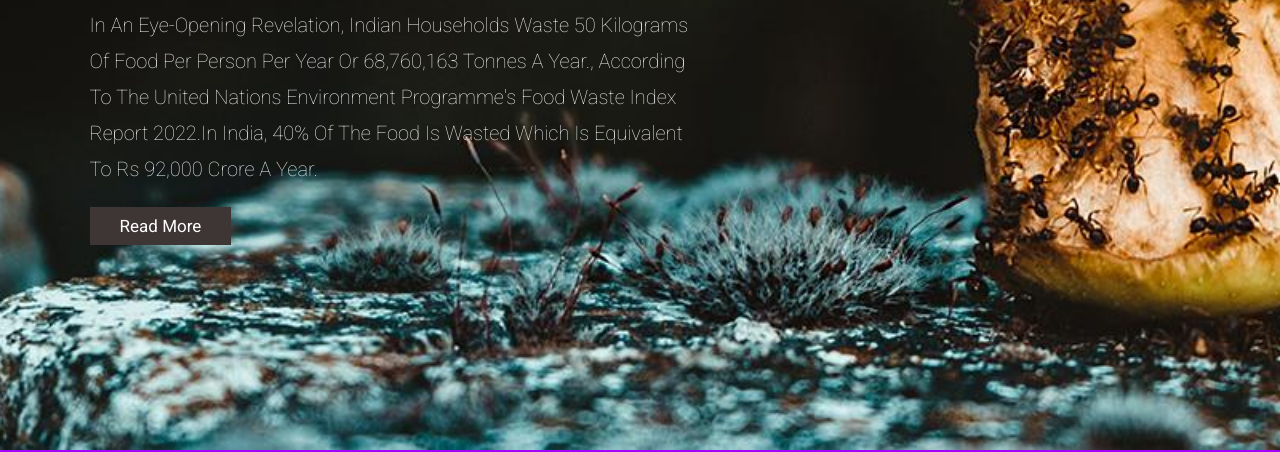
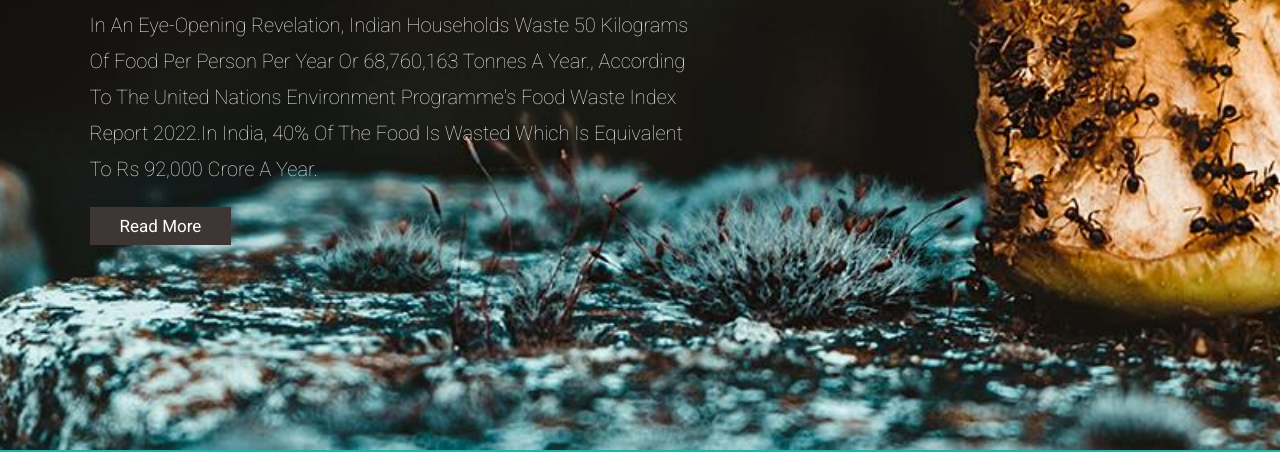
Before and after one commit to Pal01ritesh/foodwaste2, a plain HTML site: page index.html in a window 1280 px wide. Shown: the part 350-802 px from the top of the page. Drawn offline with Linux system fonts and the light colour scheme.

Commit message:
Update style.css

```diff
--- a/css/style.css
+++ b/css/style.css
@@ -3,7 +3,7 @@
 :root{
     --main-color:#3e3535;
     --black:#2a23b1;
-    --bg:#a304f9 ;
+    --bg:#20b2aa ;
     --border:.1rem solid rgba(255,255,255,.3);
 }
 
```
